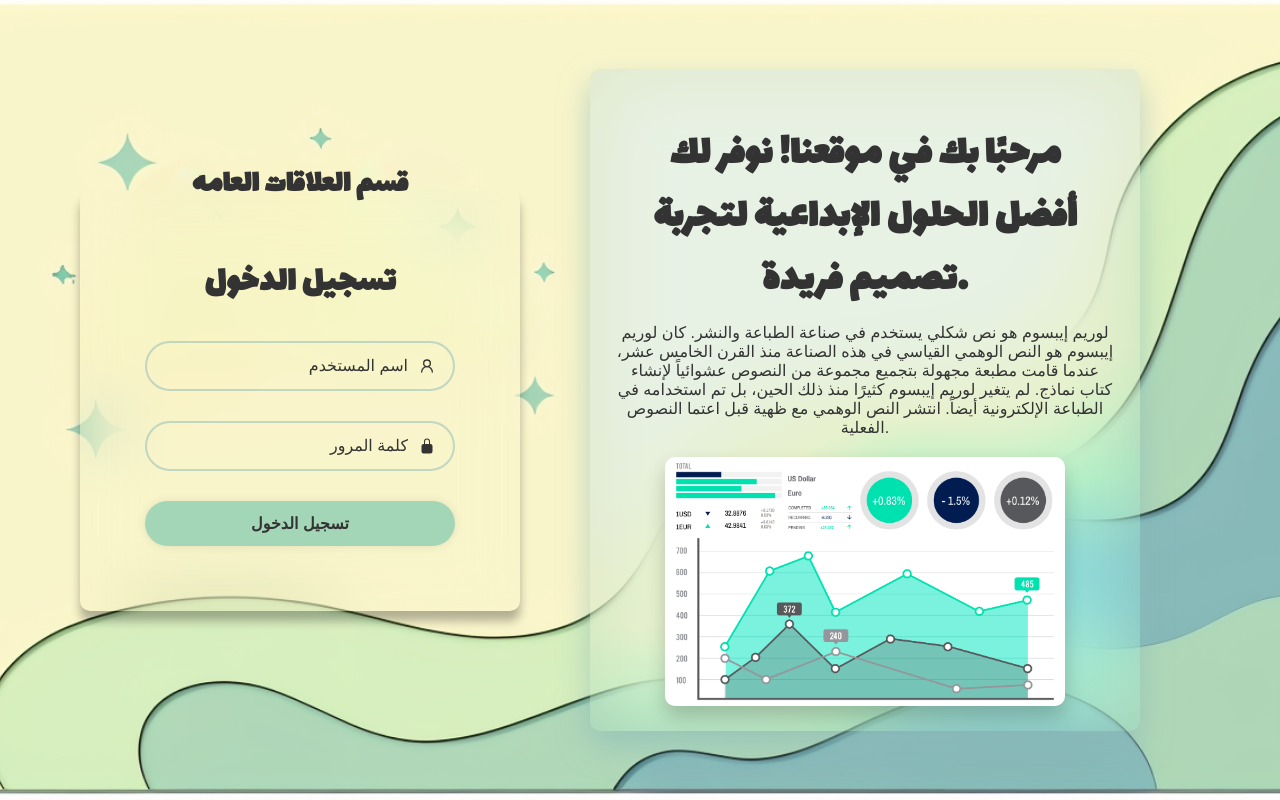
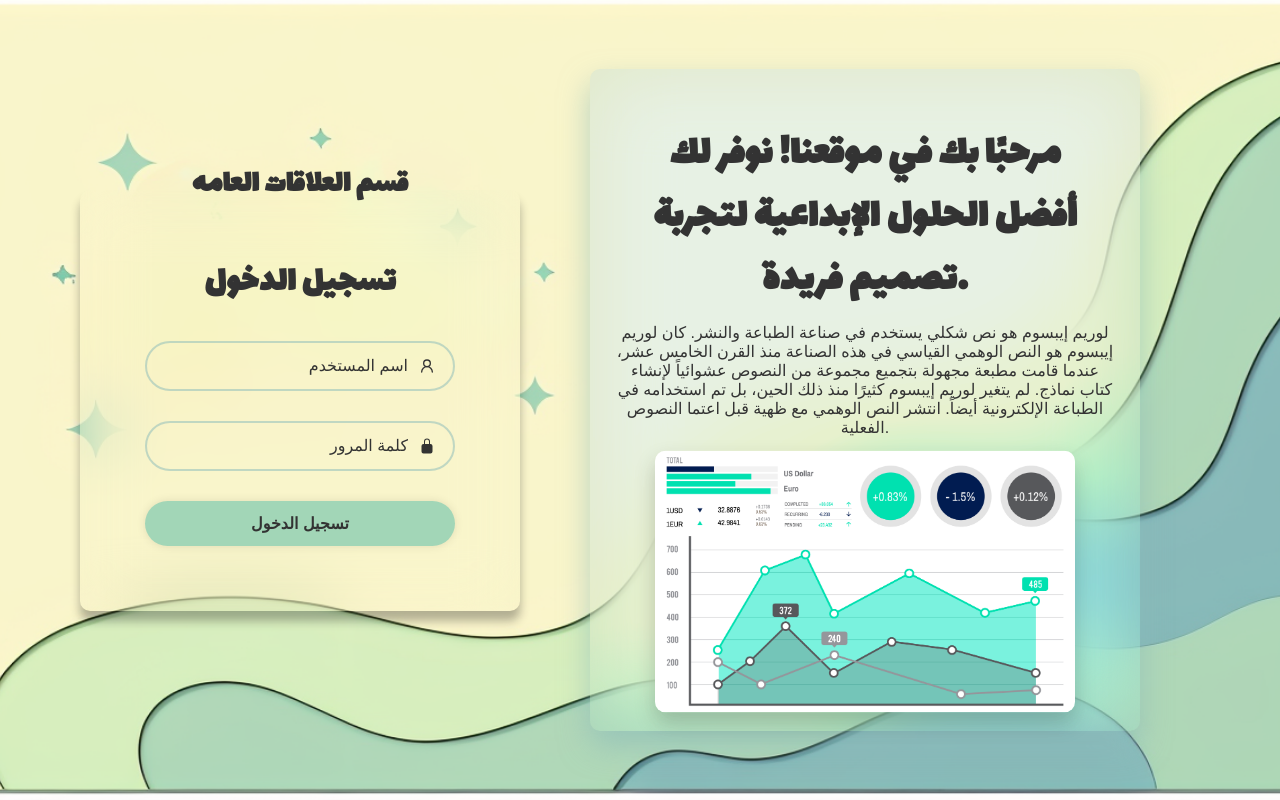
Before and after one commit to RooQaa/Inventory, a React (Create React App) app in the folder client/: page / in a window 1280 px wide. In both pictures the pointer is over the picture 865 px from the left and 581 px from the top of the page. Built offline with nearby package versions, Linux system fonts and the light colour scheme.

Commit message:
added transistions

```diff
--- a/client/src/Components/LoginPage/LoginPage.css
+++ b/client/src/Components/LoginPage/LoginPage.css
@@ -91,6 +91,11 @@ body {
   margin-top: 20px;
   border-radius: 10px;
   box-shadow: 0 10px 20px rgba(0, 0, 0, 0.2);
+  transition: transform 0.3s ease-in-out;
+}
+
+.hero-wrapper .hero-image:hover {
+  transform: scale(1.05);
 }
 
 .wrapper .form-box {
```
